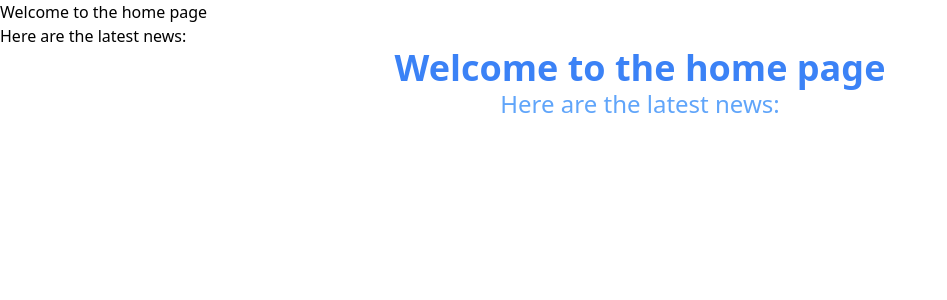
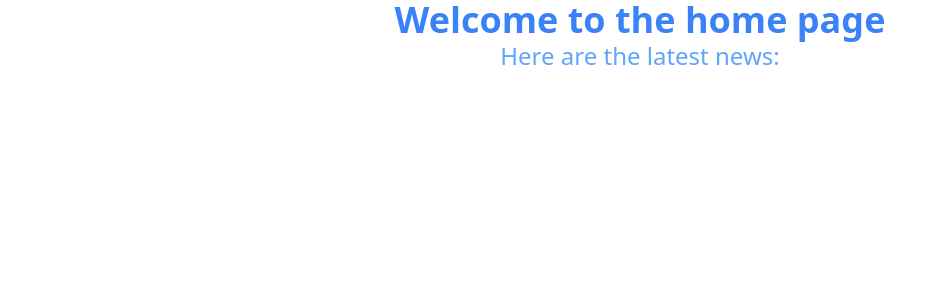
Before and after one commit to lakhman108/Canteen, a Django app: page / in a window 1280 px wide. Shown: the top 300 px of the page, without its empty margins (0-947 px from the left). Run offline with Django 4.2, Linux system fonts and the light colour scheme; data that the repository does not hold is empty.

Commit message:
Add VSCode settings and update home page layout

```diff
--- a/templates/index.html
+++ b/templates/index.html
@@ -6,8 +6,7 @@
   <body>
     <link href="https://cdn.jsdelivr.net/npm/tailwindcss@2.2.19/dist/tailwind.min.css" rel="stylesheet">
 
-    <h1>Welcome to the home page</h1>
-    <h2>Here are the latest news:</h2>
+
 
 
     <h1 class="text-4xl font-bold text-center text-blue-500">Welcome to the home page</h1>
```
